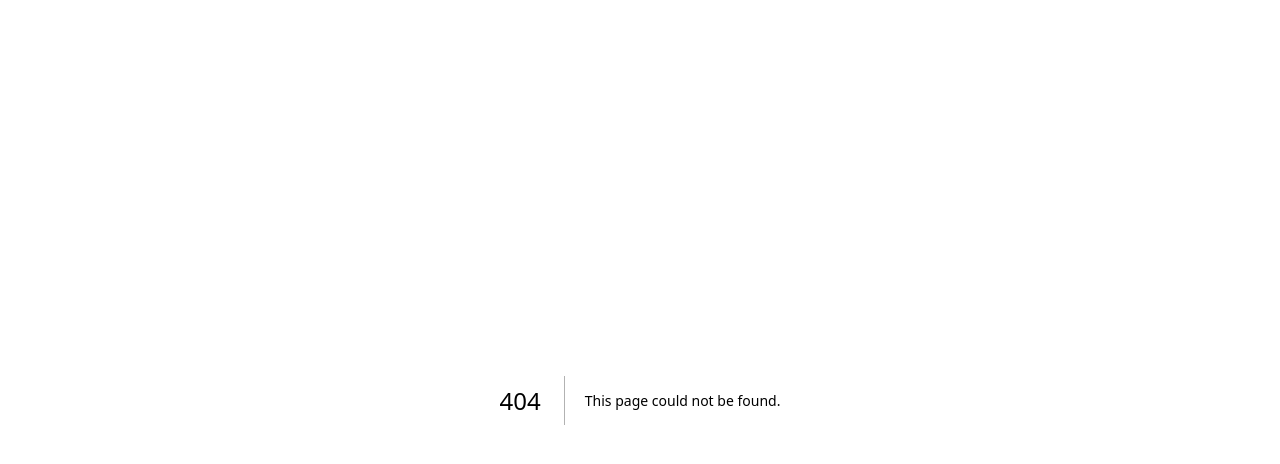
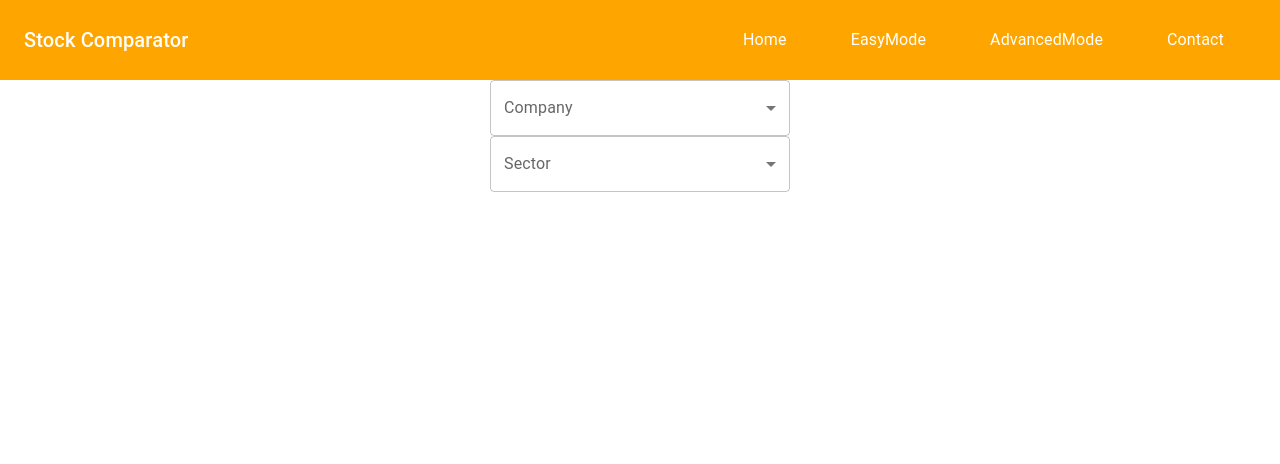
Before and after one commit to stockfundamentalanalysis/stock-comparator-front-end, a Next.js app: page /select_detail in a window 1280 px wide. Before the commit this address had no page. Shown: the top 464 px of the page. Built offline with nearby package versions, Linux system fonts and the light colour scheme.

Commit message:
Check build on netify

```diff
--- a/src/components/details.jsx
+++ b/src/components/details.jsx
@@ -2,7 +2,6 @@ import React from 'react'
 import { Box, Button, Stack, TextField } from '@mui/material'
 import Title from './title'
 import Paragraph from './paragraph'
-import { Send } from '@mui/icons-material'
 import SendIcon from '@mui/icons-material/Send'
 
 const Details = () => {
--- a/src/pages/company_in_detail.tsx
+++ /dev/null
@@ -1,17 +0,0 @@
-import * as React from 'react'
-import { useMemo } from 'react'
-import data from '../data/sfa_easy.json'
-import Radar from '../components/radar'
-import json from '../data/sfa_easy.json'
-//import '../styles/global.css'
-
-const RadarPage = () => {
-  const data = Object.values(json)
-  const company = data.filter((item) => item.Ticker === 'AAPL')[0]
-  return (
-    <>
-      <Radar company={company}></Radar>
-    </>
-  )
-}
-export default RadarPage
--- a/src/pages/detail/[companyDetail].tsx
+++ b/src/pages/detail/[companyDetail].tsx
@@ -3,7 +3,18 @@ import { useRouter } from 'next/router'
 import Radar from '../../components/radar'
 import Navbar from '@/components/navbar'
 import json from '../../data/sfa_easy.json'
-import { Box, Grid, Stack } from '@mui/material'
+import {
+  Box,
+  FormControl,
+  Grid,
+  InputLabel,
+  OutlinedInput,
+  MenuItem,
+  Select,
+  SelectChangeEvent,
+  Stack,
+  Chip,
+} from '@mui/material'
 
 const Post = () => {
   //Get the current path in company detail page
@@ -13,12 +24,36 @@ const Post = () => {
   //Filter the json data to get the company detail
   const data = Object.values(json)
   const company = data.filter((item) => item.Ticker === company_name)[0]
+  const tickers = data.map((item) => item.Ticker)
   ///console.log(String(company_name))
   let color = 'text.primary'
   if (company.Potential > 0.1) {
     color = 'success.main'
   } else if (company.Potential < -0.1) {
     color = 'error.main'
+  }
+
+  const ITEM_HEIGHT = 48
+  const ITEM_PADDING_TOP = 8
+  const MenuProps = {
+    PaperProps: {
+      style: {
+        maxHeight: ITEM_HEIGHT * 4.5 + ITEM_PADDING_TOP,
+        width: 250,
+      },
+    },
+  }
+
+  const [personName, setPersonName] = React.useState<string[]>([])
+
+  const handleChange = (event: SelectChangeEvent<typeof personName>) => {
+    const {
+      target: { value },
+    } = event
+    setPersonName(
+      // On autofill we get a stringified value.
+      typeof value === 'string' ? value.split(',') : value
+    )
   }
 
   return (
@@ -28,6 +63,31 @@ const Post = () => {
         <Grid item md>
           <Stack spacing={2} sx={{ alignItems: 'center' }}>
             <h1> Company: {company.CompanyName}</h1>
+            <FormControl sx={{ m: 1, width: 300 }}>
+              <InputLabel id="demo-multiple-name-label">Name</InputLabel>
+              <Select
+                labelId="demo-multiple-chip-label"
+                id="demo-multiple-chip"
+                multiple
+                value={personName}
+                onChange={handleChange}
+                input={<OutlinedInput id="select-multiple-chip" label="Chip" />}
+                renderValue={(selected) => (
+                  <Box sx={{ display: 'flex', flexWrap: 'wrap', gap: 0.5 }}>
+                    {selected.map((value) => (
+                      <Chip key={value} label={value} />
+                    ))}
+                  </Box>
+                )}
+                MenuProps={MenuProps}
+              >
+                {tickers.map((name) => (
+                  <MenuItem key={name} value={name}>
+                    {name}
+                  </MenuItem>
+                ))}
+              </Select>
+            </FormControl>
             <Box
               sx={{
                 bgcolor: 'background.paper',
--- /dev/null
+++ b/src/pages/select_detail.tsx
@@ -0,0 +1,149 @@
+import * as React from 'react'
+import { useRouter } from 'next/router'
+import { useMemo } from 'react'
+import data from '../data/sfa_easy.json'
+import Radar from '../components/radar'
+import json from '../data/sfa_easy.json'
+import Navbar from '@/components/navbar'
+import {
+  Box,
+  FormControl,
+  Grid,
+  InputLabel,
+  OutlinedInput,
+  MenuItem,
+  Select,
+  SelectChangeEvent,
+  Stack,
+  Chip,
+} from '@mui/material'
+//import '../styles/global.css'
+
+const Post = () => {
+  //Filter the json data to get the company detail
+  const data = Object.values(json)
+  const tickers = data.map((item) => item.Ticker)
+  const sectors = Array.from(new Set(data.map((item) => item.Sector)))
+
+  const ITEM_HEIGHT = 48
+  const ITEM_PADDING_TOP = 8
+  const MenuProps = {
+    PaperProps: {
+      style: {
+        maxHeight: ITEM_HEIGHT * 4.5 + ITEM_PADDING_TOP,
+        width: 250,
+      },
+    },
+  }
+
+  const [tickerName, settickerName] = React.useState<string[]>([])
+  const [sectorName, setsectorName] = React.useState<string[]>([])
+
+  const handleChangeTicker = (event: SelectChangeEvent<typeof tickerName>) => {
+    const {
+      target: { value },
+    } = event
+    settickerName(
+      // On autofill we get a stringified value.
+      typeof value === 'string' ? value.split(',') : value
+    )
+  }
+
+  const handleChangeSector = (event: SelectChangeEvent<typeof sectorName>) => {
+    const {
+      target: { value },
+    } = event
+    setsectorName(
+      // On autofill we get a stringified value.
+      typeof value === 'string' ? value.split(',') : value
+    )
+  }
+
+  const filteredTickers = useMemo(() => {
+    if (sectorName.length > 0) {
+      return data
+        .filter((item) => sectorName.includes(item.Sector))
+        .map((item) => item.Ticker)
+    }
+    return tickers
+  }, [sectorName])
+
+  return (
+    <>
+      <Navbar></Navbar>
+      <Grid container spacing={3}>
+        <Grid item md>
+          <Stack spacing={2} sx={{ alignItems: 'center' }}>
+            <FormControl sx={{ m: 1, width: 300 }}>
+              <InputLabel id="demo-multiple-name-label">Company</InputLabel>
+              <Select
+                labelId="demo-multiple-chip-label"
+                id="demo-multiple-chip"
+                multiple
+                value={tickerName}
+                onChange={handleChangeTicker}
+                input={<OutlinedInput id="select-multiple-chip" label="Chip" />}
+                renderValue={(selected) => (
+                  <Box sx={{ display: 'flex', flexWrap: 'wrap', gap: 0.5 }}>
+                    {selected.map((value) => (
+                      <Chip key={value} label={value} />
+                    ))}
+                  </Box>
+                )}
+                MenuProps={MenuProps}
+              >
+                {filteredTickers.map((name) => (
+                  <MenuItem key={name} value={name}>
+                    {name}
+                  </MenuItem>
+                ))}
+              </Select>
+            </FormControl>
+          </Stack>
+          <Stack spacing={2} sx={{ alignItems: 'center' }}>
+            <FormControl sx={{ m: 1, width: 300 }}>
+              <InputLabel id="demo-multiple-name-label">Sector</InputLabel>
+              <Select
+                labelId="demo-multiple-chip-label"
+                id="demo-multiple-chip"
+                multiple
+                value={sectorName}
+                onChange={handleChangeSector}
+                input={<OutlinedInput id="select-multiple-chip" label="Chip" />}
+                renderValue={(selected) => (
+                  <Box sx={{ display: 'flex', flexWrap: 'wrap', gap: 0.5 }}>
+                    {selected.map((value) => (
+                      <Chip key={value} label={value} />
+                    ))}
+                  </Box>
+                )}
+                MenuProps={MenuProps}
+              >
+                {sectors.map((name) => (
+                  <MenuItem key={name} value={name}>
+                    {name}
+                  </MenuItem>
+                ))}
+              </Select>
+            </FormControl>
+          </Stack>
+        </Grid>
+      </Grid>
+    </>
+  )
+}
+
+/* Post.getInitialProps = async () => {
+  const res = await import('../../data/sfa_easy.json')
+  const data = Object.values(res)
+  return { props: { data } }
+}
+ */
+export default Post
+function onlyUnique(
+  value: string,
+  index: number,
+  array: string[]
+): value is string {
+  throw new Error('Function not implemented.')
+}
--- a/tsconfig.json
+++ b/tsconfig.json
@@ -25,7 +25,8 @@
     "**/*.ts",
     "**/*.tsx",
     "src/components/navbar.jsx",
-    "src/components/draweritem.jsx"
+    "src/components/draweritem.jsx",
+    "src/pages/detail/[companyDetail].jsx"
   ],
   "exclude": ["node_modules"]
 }
```
